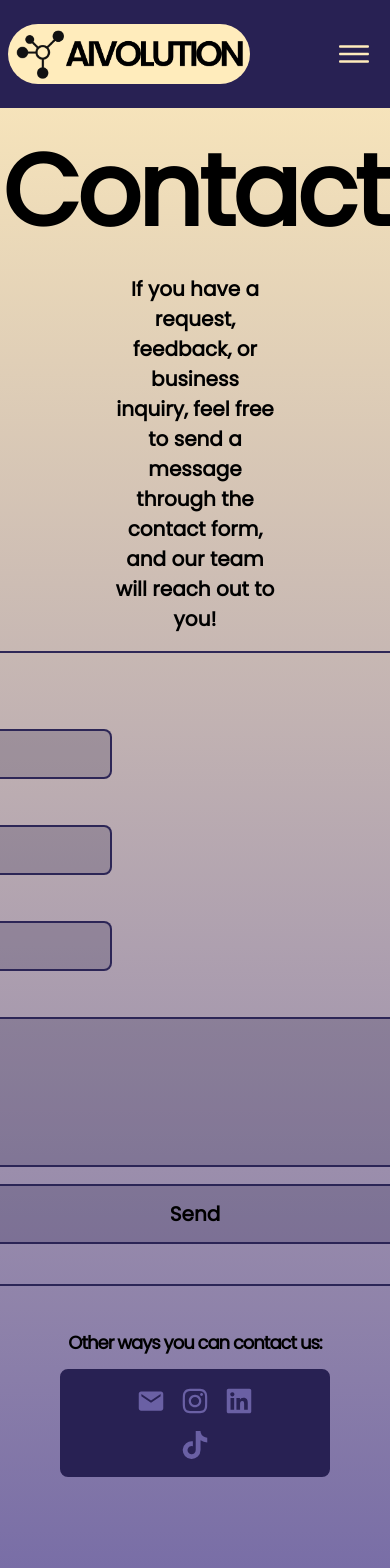
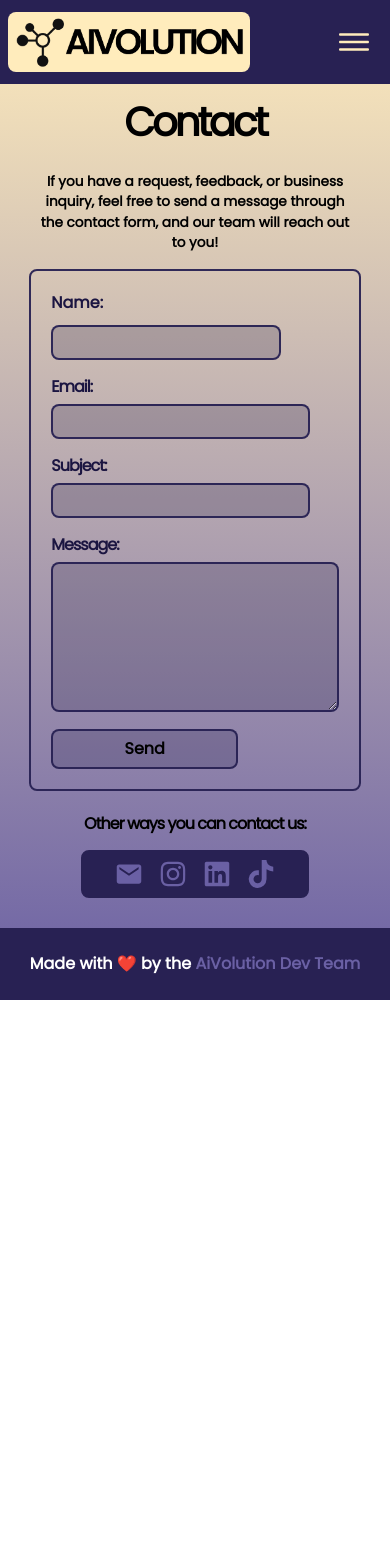
Before and after one commit to aivolution-gta/website, a Next.js app: page /contact in a window 390 px wide. Shown: the top 1568 px of the page. After the commit the page ends 1000 px from the top, so only its background shows below. Built offline with nearby package versions, Linux system fonts and the light colour scheme.

Commit message:
Update contact form for mobile devices.

```diff
--- a/components/contact/contact-form.tsx
+++ b/components/contact/contact-form.tsx
@@ -1,4 +1,6 @@
 import React, { useState, FormEvent } from 'react';
+import { Reveal } from '../reveal';
+
 
 const ContactForm: React.FC = () => {
     const [name, setName] = useState('');
@@ -66,19 +68,19 @@ const ContactForm: React.FC = () => {
 
     return (
         <div className="w-full">
-            <form className="flex items-center justify-center mb-[11px] mt-[1px]">
-                <div className="flex-col md:w-[939px] border-2 border-dark-purple/95 rounded-lg p-[40px]">
-                    <h3 className="font-bold text-[#1B1541] text-[1.5em]">
+            <form className="flex items-center justify-center mb-100">
+                <div className="flex-col md:w-[939px] border-2 border-dark-purple/95 rounded-lg p-[40px] xs:p-[20px] xs:w-[85%] ">
+                    <h3 className="font-bold text-[#1B1541] text-[1.5em] xs:text-[1em] xs:mb-[10px]">
                         Name:
                     </h3>
                     <input
-                        className="outline-0 mb-[10px] h-[50px] bg-[#1B1541]/20 rounded-lg border-2 border-dark-purple/95 hover:border-black p-3 font-['poppins']"
+                        className="outline-0 mb-[10px] h-[50px] xs:h-[35px] xs:text-[0.85em] xs:mr-[15px] xs:w-[80%] bg-[#1B1541]/20 rounded-lg border-2 border-dark-purple/95 hover:border-black p-3 font-['poppins']"
                         type="text"
                         value={name}
                         onChange={(e) => setName(e.target.value)}
                     />
 
-                    <h2 className="font-bold text-[#1B1541] text-[1.5em] ">
+                    <h2 className="font-bold text-[#1B1541] text-[1.5em] xs:text-[1em] xs:my-[5px]">
                         Email:
                     </h2>
                     {emailError && (
@@ -87,34 +89,34 @@ const ContactForm: React.FC = () => {
                     </div>
                 )}
                     <input
-                        className="outline-0 mb-[10px] h-[50px] bg-[#1B1541]/20 rounded-lg border-2 border-dark-purple/95 hover:border-black p-3 font-['poppins']"
+                        className="outline-0 mb-[10px] xs:h-[35px] xs:mr-[15px] xs:w-[90%] xs:text-[0.85em] h-[50px] bg-[#1B1541]/20 rounded-lg border-2 border-dark-purple/95 hover:border-black p-3 font-['poppins']"
                         type="email"
                         value={email}
                         onChange={(e) => setEmail(e.target.value)}
                     />
 
-                    <h2 className="font-bold text-[#1B1541] text-[1.5em] ">
+                    <h2 className="font-bold text-[#1B1541] text-[1.5em] xs:text-[1em] xs:my-[5px]">
                         Subject:
                     </h2>
                     <input
-                        className="outline-0 mb-[10px] h-[50px] bg-[#1B1541]/20 rounded-lg border-2 border-dark-purple/95 hover:border-black p-3 font-['poppins']"
+                        className="outline-0 mb-[10px] xs:h-[35px] xs:mr-[15px] xs:w-[90%] xs:text-[0.85em] h-[50px] bg-[#1B1541]/20 rounded-lg border-2 border-dark-purple/95 hover:border-black p-3 font-['poppins']"
                         type="text"
                         value={subject}
                         onChange={(e) => setSubject(e.target.value)}
                     />
 
-                    <h2 className="font-bold text-[#1B1541] text-[1.5em] ">
+                    <h2 className="font-bold text-[#1B1541] text-[1.5em] xs:text-[1em] xs:my-[5px]">
                         Message:
                     </h2>
                     <textarea
-                        className="outline-0 h-auto min-h-[150px] max-h-[400px] w-full bg-[#1B1541]/20 rounded-lg border-2 border-dark-purple/95 hover:border-black p-3 font-['poppins']"
+                        className="outline-0 xs:text-[0.85em] h-auto min-h-[150px] max-h-[400px] w-full bg-[#1B1541]/20 rounded-lg border-2 border-dark-purple/95 hover:border-black p-3 font-['poppins']"
                         value={message}
                         onChange={(e) => setMessage(e.target.value)}
                     ></textarea>
 
                 <button
                     onClick={handleSubmit}
-                    className="mt-[10px] h-[60px] w-[855px] bg-[#1B1541]/20 rounded-lg border-2 border-dark-purple/95 text-xl hover:bg-dark-purple hover:text-white transition-all ease-in-out duration-500"
+                    className="mt-[10px] h-[60px] w-[855px] xs:w-[65%] xs:h-[40px] xs:text-[1em] bg-[#1B1541]/20 rounded-lg border-2 border-dark-purple/95 text-xl hover:bg-dark-purple hover:text-white transition-all ease-in-out duration-500"
                     type="submit"
                 >
                     Send
@@ -137,16 +139,12 @@ const ContactForm: React.FC = () => {
             )}
 
             {errorMessage && (
-                <div className="fixed bottom-0 left-0 m-4 h-[60px] w-[1255px]">
-                    <div className="text-center p-5 bg-dark-purple w-1/3 rounded-lg text-white relative">
-                        <p>{errorMessage}</p>
-                        <button
-                            className="absolute top-2 right-2 cursor-pointer h-[25px]"
-                            onClick={() => setErrorMessage('')}
-                        >
-                            X
-                        </button>
-                    </div>
+                <div className="fixed xs:hidden bottom-20 left-20 m-4 h-[55px] w-[1255px]">
+                    <Reveal>
+                        <div className="text-center p-5 bg-dark-purple w-1/3 xs:w-1/4 xs:text-[0.85em] rounded-lg text-white relative">
+                            <p>{errorMessage}</p>
+                        </div>
+                    </Reveal>
                 </div>
             )}
         </div>
--- a/components/footer.tsx
+++ b/components/footer.tsx
@@ -19,12 +19,12 @@ export default function Footer() {
     // ]
 
     return(
-        <div className="mt-20 text-white bottom-0 w-screen bg-dark-purple min-h-[4em] flex justify-center xs:py-6">
+        <div className="mt-20 xs:mt-0 text-white bottom-0 w-screen bg-dark-purple min-h-[4em] flex justify-center xs:py-6">
             <div className="w-full flex flex-col justify-center">
                 <div className="w-full flex xs:flex-col justify-evenly text-center">
                     <div className="w-1/3 xs:hidden"></div>
-                    <p>Made with ❤️ by the <br className="hidden xs:block"/><a href="https://github.com/padhyeSohum/aivolution-website" target="_blank" className="">AiVolution Dev Team</a></p>
-                    <div className="flex justify-end w-1/3 xs:w-full xs:justify-center xs:mt-4">
+                        <p>Made with ❤️ by the <br className="hidden "/><a href="https://github.com/padhyeSohum/aivolution-website" target="_blank" className="">AiVolution Dev Team</a></p>
+                    <div className="flex justify-end w-1/3 xs:hidden xs:mt-4">
                         <a href="mailto:AiVolutionteam@gmail.com" target="_blank">
                             <p className="text-md font-bold">
                                 <IoMdMail className="inline mx-1" size={28} />
--- a/components/navbar.tsx
+++ b/components/navbar.tsx
@@ -32,14 +32,14 @@ export default function Navbar () {
     const [dropdownIsOpen, setDropdownIsOpen] = useState(false);
 
     return (
-        <div className="font-bold flex justify-between w-screen bg-dark-purple xs:py-4">
+        <div className="font-bold flex justify-between w-screen bg-dark-purple xs:py-1">
             <div className="m-2">
                 <Link href="/">
                     <Image
                         src={Banner}
                         alt="logo"
                         height={60}
-                        className="rounded-full"
+                        className="rounded-lg "
                     />
                 </Link>
 
--- a/components/reveal.tsx
+++ b/components/reveal.tsx
@@ -1,12 +1,11 @@
 import React, { useEffect, useRef } from "react";
 import { motion, useInView, useAnimation } from  "framer-motion";
 
-interface Props {
+interface revealProps {
     children: JSX.Element;
-    width?: "fit-content" | "100%"
 }
 
-export const Reveal = ({ children, width = "fit-content"}: Props) => {
+export const Reveal = ({ children}: revealProps) => {
     const ref = useRef(null);
     const isInView = useInView(ref)
 
--- a/pages/contact.tsx
+++ b/pages/contact.tsx
@@ -8,28 +8,28 @@ export default function Contact() {
     return (
         <div className="w-screen flex flex-col min-h-screen">
             <Reveal>
-                <h1 className="flex justify-center place-center my-2">Contact</h1>
+                <h1 className="flex justify-center place-center my-2 xs:text-[2.5em] xs:mb-[20px]">Contact</h1>
             </Reveal>
 
             <Reveal>
                 <div>
                     <div className="flex justify-center">
-                        <h3 className="text-center mb-4 w-5/12">If you have a request, feedback, or business inquiry, feel free to send a message through the contact form, and our team will reach out to you!</h3>
+                        <h3 className="text-center mb-4 w-5/12 xs:w-[80%] xs:text-[0.85em] ">If you have a request, feedback, or business inquiry, feel free to send a message through the contact form, and our team will reach out to you!</h3>
                     </div>
                     <ContactForm />
                 </div>
             </Reveal>
 
-            <div className="flex items-center justify-center pr-5 pl-5 flex-grow">
-                <div className="flex items-center justify-center flex-col md:w-[939px] px-10 py-8">
+            <div className="flex items-center justify-center flex grow">
+                <div className="flex items-center justify-center flex-col md:w-[939px] xs:h-[100px] mx-10 my-8 xs:my-2">
                     <Reveal>
-                        <h2 className="font-bold text-gray-950 text-lg mb-3">
+                        <h2 className="font-bold text-gray-950 text-lg mb-3 text-center xs:text-[1em]">
                             Other ways you can contact us:
                         </h2>
                     </Reveal>
 
                     <Reveal>
-                        <div className="flex flex-wrap gap-4 mb-3 items-center justify-center border-dark-purple border-2 rounded-lg bg-dark-purple px-16 py-4">
+                        <div className="flex flex-wrap gap-4 mb-3 items-center justify-center border-dark-purple border-2 rounded-lg bg-dark-purple px-16 py-4 xs:py-2 xs:px-8">
                             <a href="mailto:AiVolutionteam@gmail.com" target="_blank">
                                 <p className="text-md font-bold">
                                     <IoMdMail className="inline" size={28} />
--- a/tailwind.config.ts
+++ b/tailwind.config.ts
@@ -15,7 +15,7 @@ const config = {
             },
         },
         screens: {
-            'xs': {'min': '250px', 'max': '639px'},
+            'xs': {'min': '350px', 'max': '639px'},
             'sm': {'min': '640px', 'max': '767px'},
             'md': {'min': '768px', 'max': '1023px'},
             'lg': {'min': '1024px', 'max': '1279px'},
```
